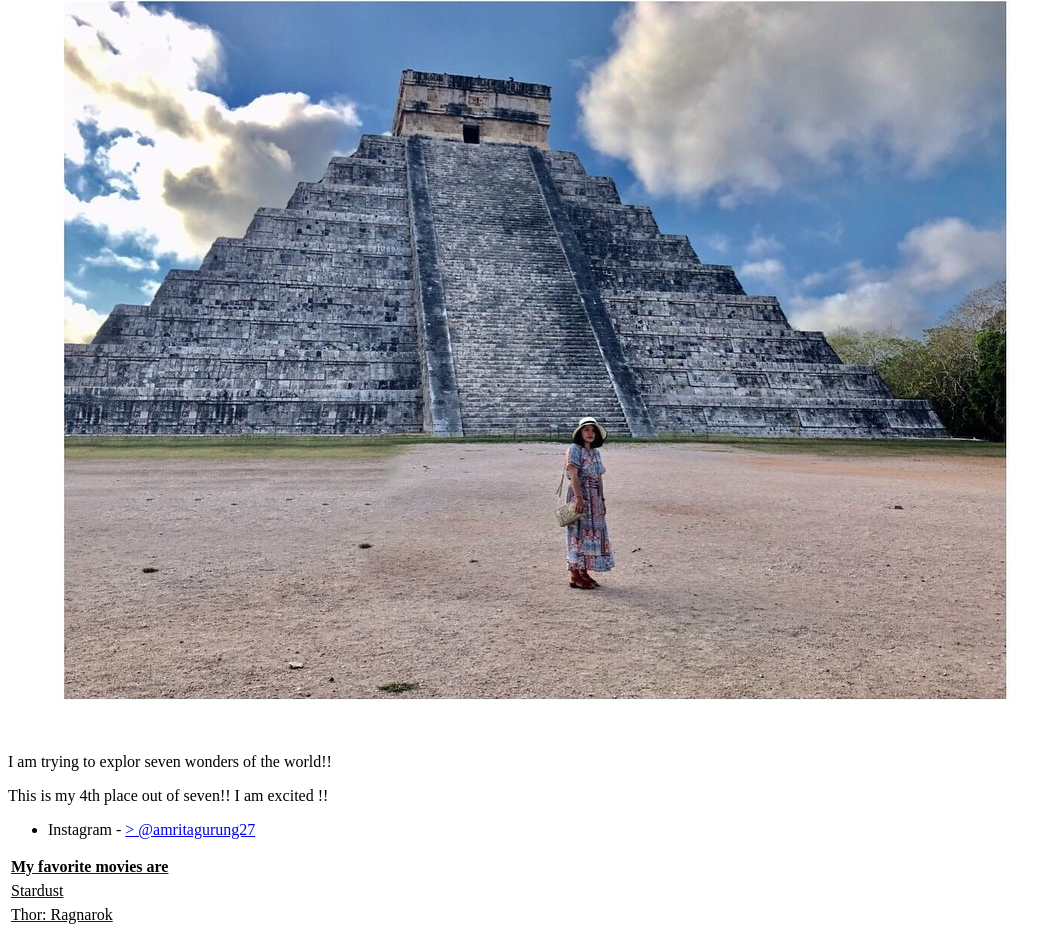
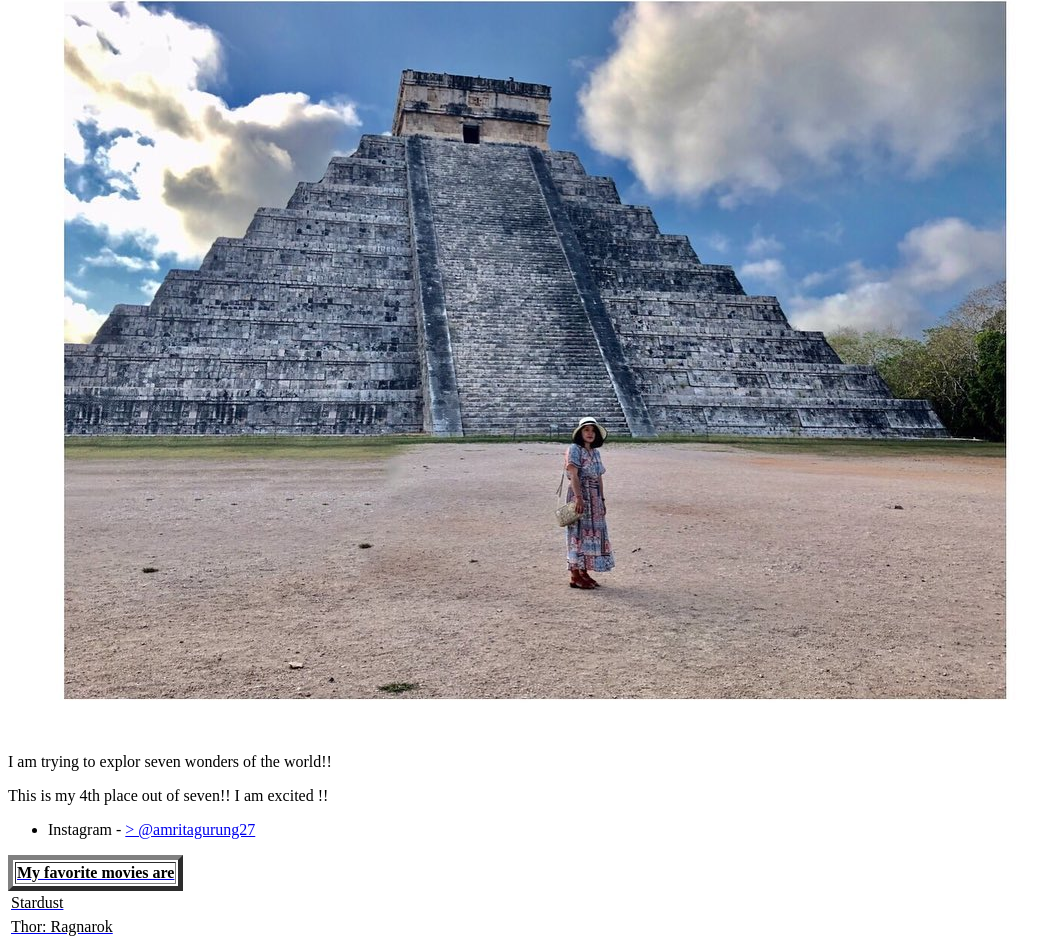
Before and after one commit to amritagurung/amritagurung.github.io, a plain HTML site: page index.html in a window 1280 px wide. Shown: the part 177-1124 px from the top of the page, without its empty margins (0-1064 px from the left). Drawn offline with Linux system fonts and the light colour scheme.

Commit message:
Update index.html

```diff
--- a/index.html
+++ b/index.html
@@ -24,7 +24,7 @@
 	> @amritagurung27</li>
 	</ul>
 
-	<table>
+	<table border = 5>
 		<tr>
 			<th>
 			My favorite movies are
```
